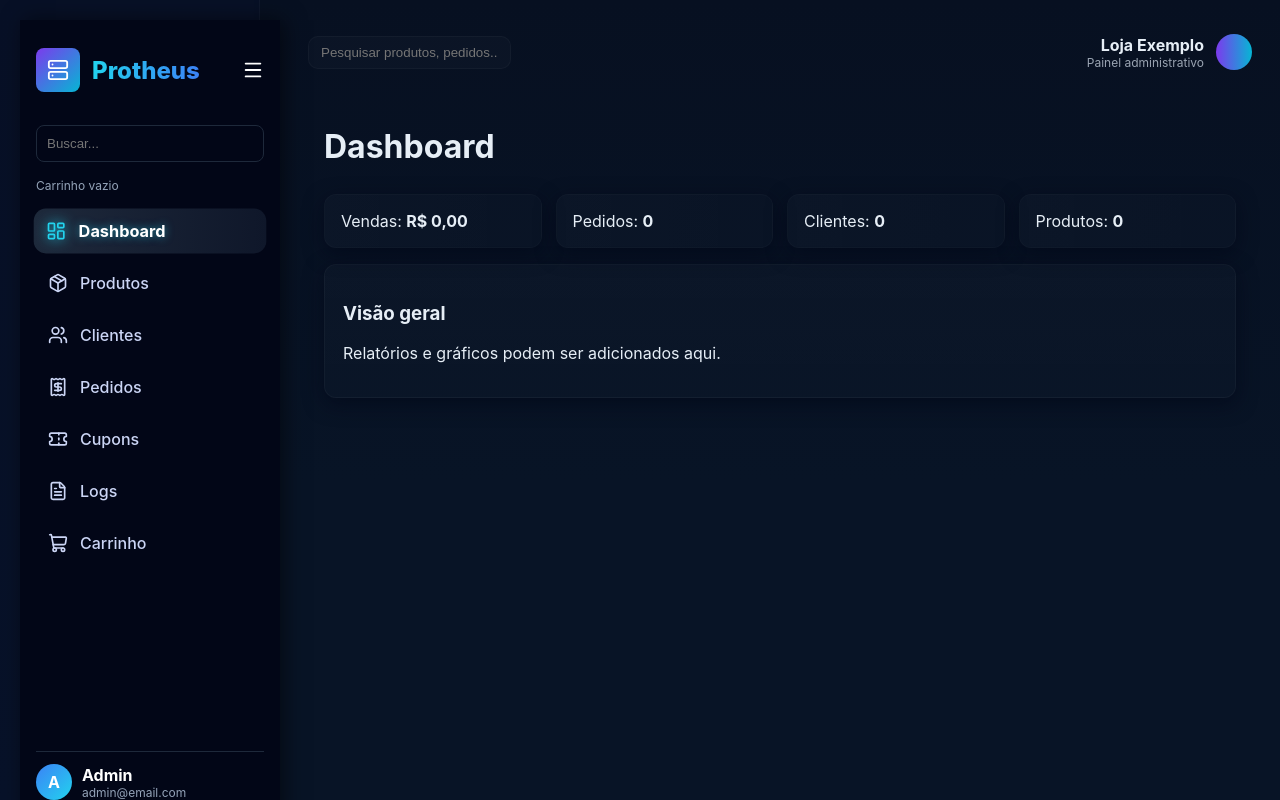
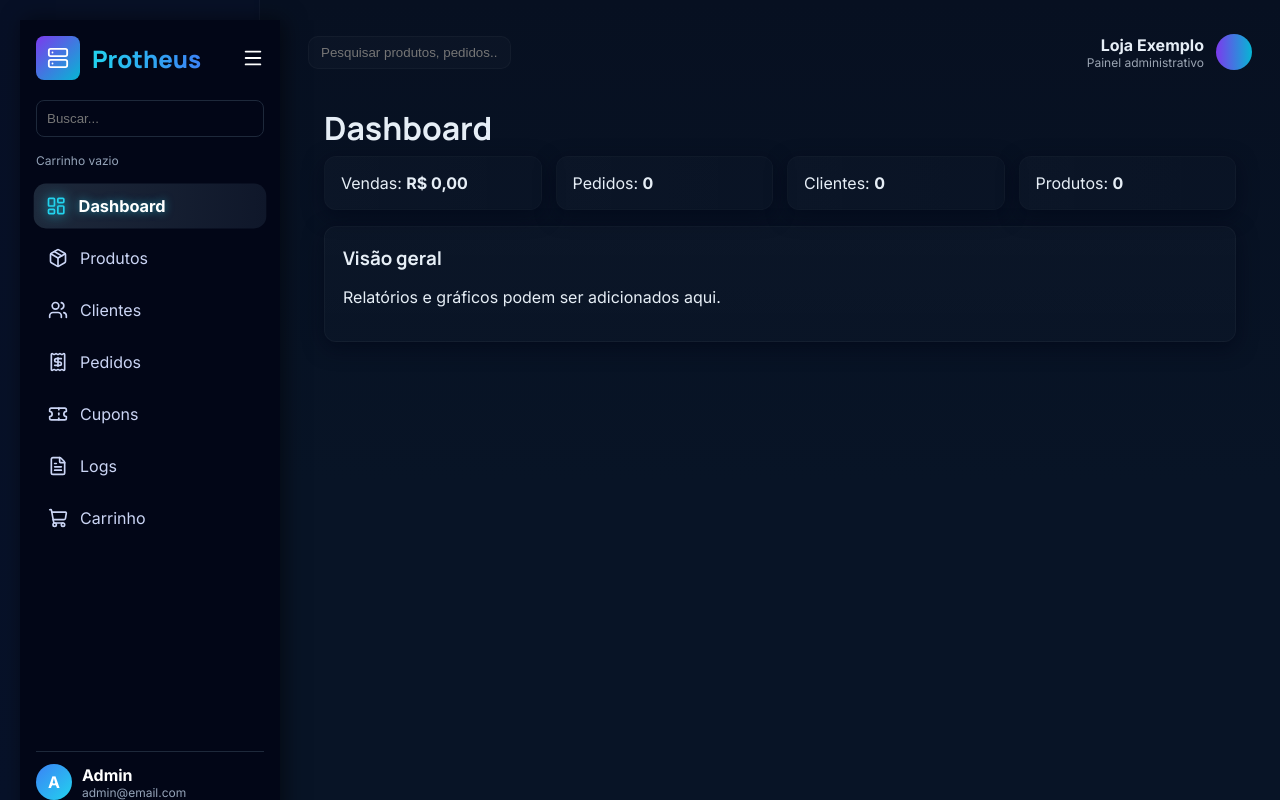
Before and after one commit to AndrewEinstein/Projeto-2026, a React (Vite) app in the folder frontend/: page / in a window 1280 px wide. Built offline with nearby package versions, Linux system fonts and the light colour scheme; no server answers.

Commit message:
style: add Google Fonts (Inter + Manrope) and global font variables

```diff
--- a/frontend/index.html
+++ b/frontend/index.html
@@ -4,6 +4,9 @@
     <meta charset="utf-8" />
     <meta name="viewport" content="width=device-width, initial-scale=1.0" />
     <title>E-commerce Admin</title>
+    <link rel="preconnect" href="https://fonts.googleapis.com">
+    <link rel="preconnect" href="https://fonts.gstatic.com" crossorigin>
+    <link href="https://fonts.googleapis.com/css2?family=Inter:wght@300;400;600;700;800&family=Manrope:wght@600;700;800&display=swap" rel="stylesheet">
   </head>
   <body>
     <div id="root"></div>
--- a/frontend/src/styles.css
+++ b/frontend/src/styles.css
@@ -5,9 +5,14 @@
 	--muted:#9aa4b2;
 	--primary:#06b6d4;
 	--accent:#7c3aed;
+  --font-sans: 'Inter', ui-sans-serif, system-ui, -apple-system, 'Segoe UI', Roboto, 'Helvetica Neue', Arial;
+  --font-heading: 'Manrope', var(--font-sans);
 }
 *{box-sizing:border-box}
-body{margin:0;font-family:Inter,ui-sans-serif,system-ui,-apple-system,'Segoe UI',Roboto,'Helvetica Neue',Arial;background:linear-gradient(180deg,#071021 0%, #081426 60%);color:#e6eef6}
+body{margin:0;font-family:var(--font-sans);background:linear-gradient(180deg,#071021 0%, #081426 60%);color:#e6eef6}
+
+/* Headings */
+h1,h2,h3,h4{font-family:var(--font-heading);margin:0}
 .container{max-width:1200px;margin:24px auto;padding:0 16px}
 .grid{display:grid;gap:16px}
 .card{background:linear-gradient(180deg, rgba(255,255,255,0.02), rgba(255,255,255,0.01));padding:18px;border-radius:12px;box-shadow:0 6px 20px rgba(2,6,23,0.6);border:1px solid rgba(255,255,255,0.03)}
```
